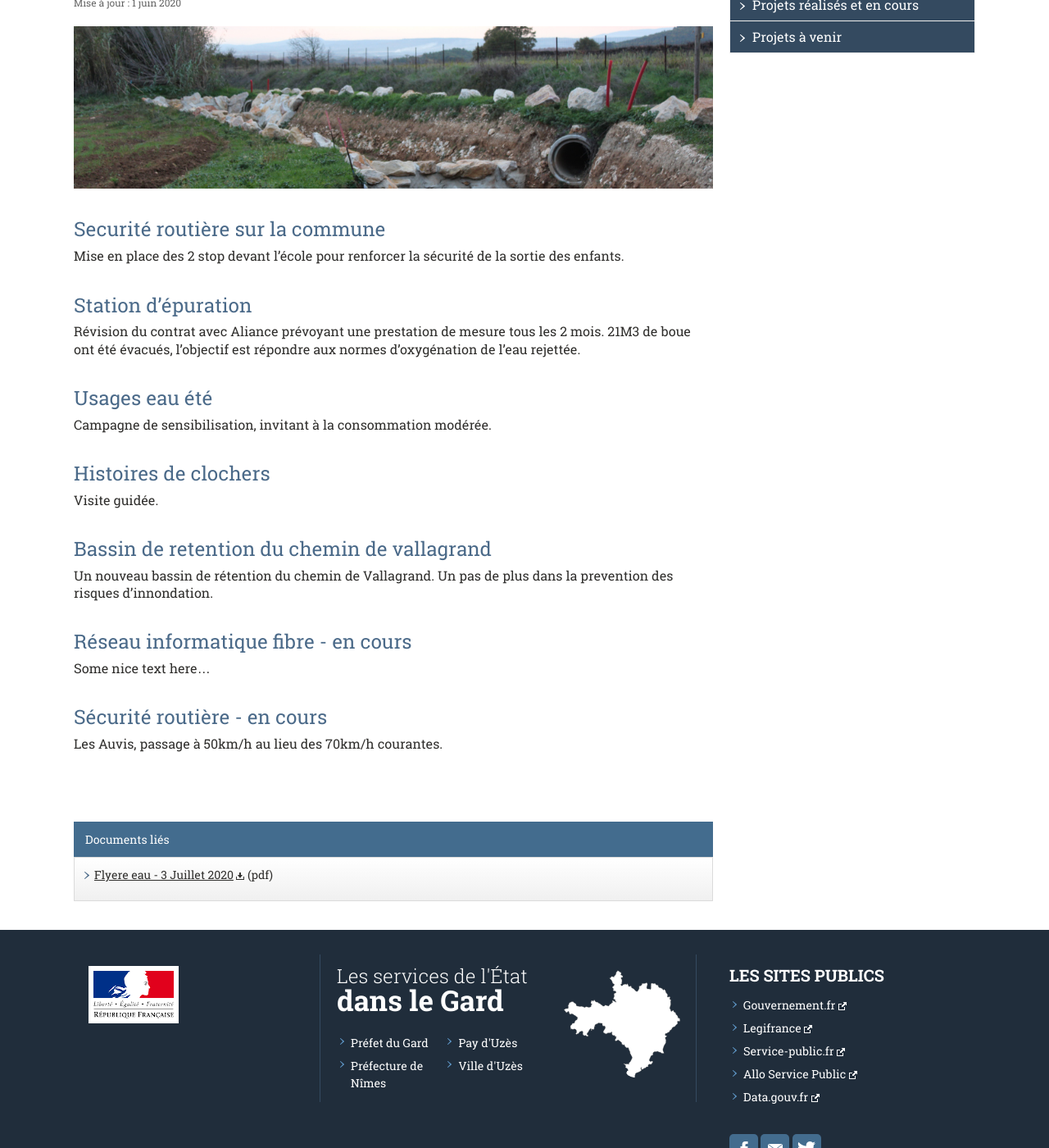
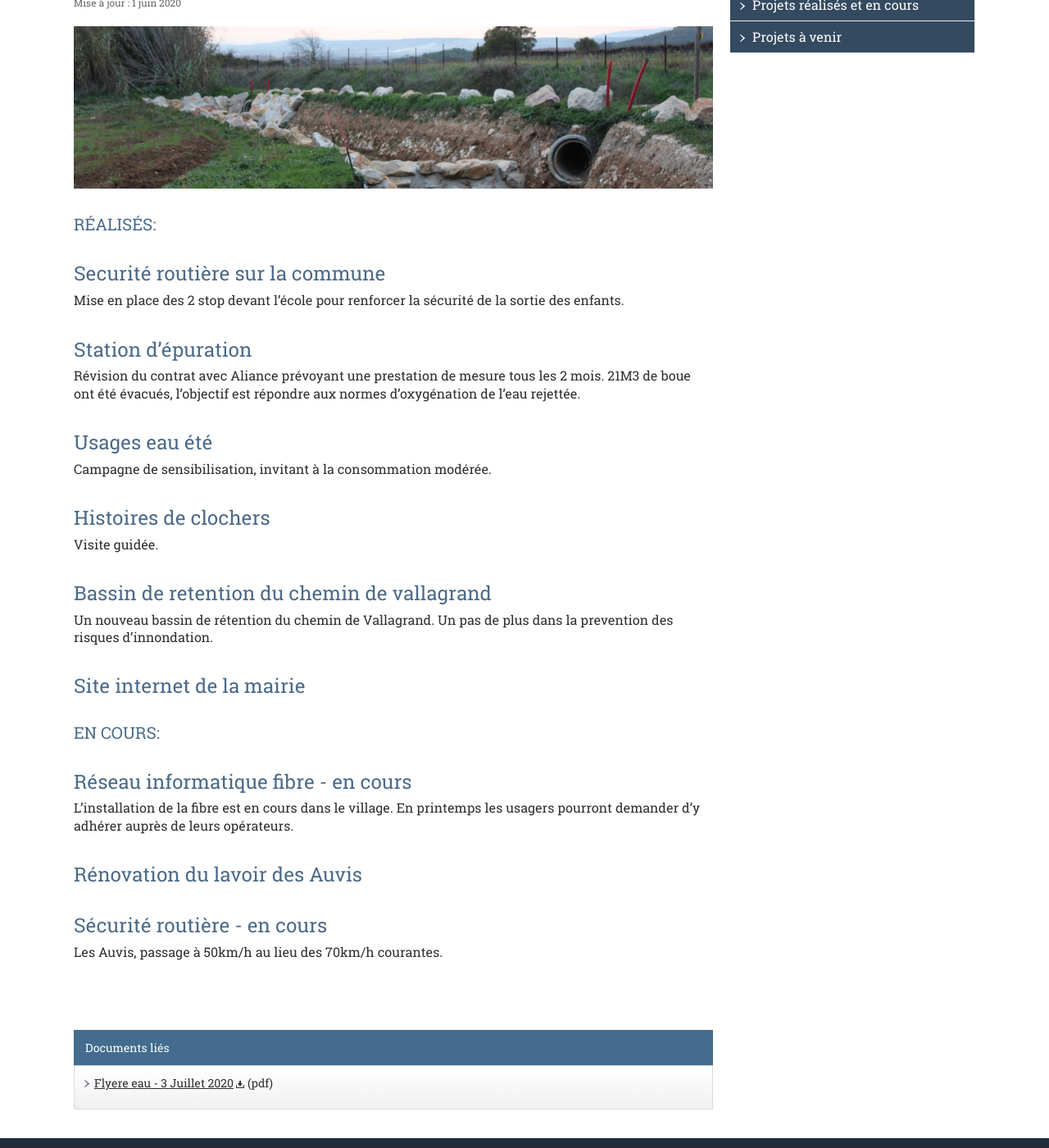
Before and after one commit to Flaux-Village/flaux-village.github.io, a Jekyll site: the page built from projetfait.md, in a window 1280 px wide and 1400 px high, scrolled down 380 px. Shown: the whole window at 82% size. Built offline with Jekyll 4.4.1, drawn with Linux system fonts in a browser that asks for light colours; our own code applies the rules of GitHub Pages for plain Markdown files.

Commit message:
Update projetfait.md

```diff
--- a/projetfait.md
+++ b/projetfait.md
@@ -22,6 +22,9 @@ menu_secondaire:
   addresse: /projetfuture.html
 
 ---
+
+## RÉALISÉS:
+
 # Securité routière sur la commune
 Mise en place des 2 stop devant l'école pour renforcer la sécurité de la sortie des enfants.
 
@@ -37,8 +40,16 @@ Visite guidée.
 # Bassin de retention du chemin de vallagrand
 Un nouveau bassin de rétention du chemin de Vallagrand. Un pas de plus dans la prevention des risques d'innondation.
 
+# Site internet de la mairie
+
+
+## EN COURS:
+
+
 # Réseau informatique fibre - en cours
-Some nice text here...
+L'installation de la fibre est en cours dans le village. En printemps les usagers pourront demander d'y adhérer auprès de leurs opérateurs.
+
+# Rénovation du lavoir des Auvis
 
 # Sécurité routière - en cours
 Les Auvis, passage à 50km/h au lieu des 70km/h courantes.
```
